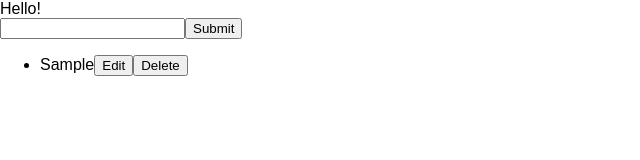
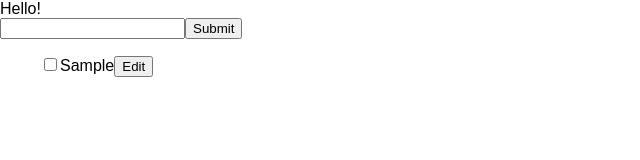
Before and after one commit to stepanencode/todo-list, a React (Create React App) app: page / in a window 1280 px wide. Both pictures are taken after typing "Sample" into the empty fields and a click on the button "Submit". Shown: the top 160 px of the page, without its empty margins (0-640 px from the left). Built offline with nearby package versions, Linux system fonts and the light colour scheme; the HTML template or start-up script is replaced by a standard one.

Commit message:
add checkbox

```diff
--- a/src/ListItem.js
+++ b/src/ListItem.js
@@ -6,8 +6,15 @@ class ListItem extends Component {
     super(props);
     this.state = {
       isEdit: false,
-      isHover: false
+      isHover: false,
+      isChecked: false
     }
+  }
+
+  toggleChange = () => {
+    this.setState({
+      isChecked: !this.state.isChecked,
+    });
   }
 
   handleDelete = (event) => {
@@ -39,41 +46,51 @@ class ListItem extends Component {
     })
   };
 
-  itemMouseOut = (event) => {
+  itemMouseLeave = (event) => {
     this.setState({
       isHover: false
     })
   };
 
+  render() {
+    let labelClassName = 'list_element';
+    if (this.state.isHover) {
+      labelClassName += ' active';
+    }
+    if (this.state.isChecked) {
+      labelClassName += ' checked';
+    }
 
-  render() {
-    let className = 'list_element';
-    if (this.state.isHover) {
-      className += ' active';
-    } else {
-      className = 'list_element';
-    }
     return(
-      <li  key={this.props.index} >
+      <li key={this.props.index} onMouseOver={this.itemMouseOver} onMouseLeave={this.itemMouseLeave}>
+        <input type="checkbox"
+          checked={this.state.isChecked}
+          onChange={this.toggleChange}
+        />
+
             {
               this.state.isEdit ?
-            ( <span>
-                <input value={this.props.item} onChange={this.handleChange}/>
+                (<span>
+                <input type='text' value={this.props.item} onChange={this.handleChange}/>
                 <button onClick={this.handleSave}>Save</button>
               </span>
                 ) : (
                   <span>
-                <label className={className} onMouseOver={this.itemMouseOver} onMouseOut={this.itemMouseOut}>{this.props.item}</label>
+                <label className={labelClassName}>{this.props.item}</label>
                 <button onClick={this.handleEdit}>Edit</button>
               </span>
                 )
-
             }
 
+            {
+              this.state.isHover ?
+                (
+                  <button className='button-delete btn' onClick={this.handleDelete}>
+                    Delete
+                  </button>
+                ) : null
+            }
 
-
-
-        <button onClick={this.handleDelete}>Delete</button>
       </li>
     )
   }
--- a/src/index.css
+++ b/src/index.css
@@ -4,9 +4,27 @@ body {
   font-family: sans-serif;
 }
 
-
+li {
+  list-style: none;
+}
 
 .active {
   background-color: #adebad ;
-  color:  #0f3e0f;
+  /*color:  #0f3e0f;*/
+
 }
+
+
+.button-wrapper {
+  padding: 0 10px;
+  background-color: aqua;
+}
+
+.button-delete {
+  /*display: none;*/
+}
+
+.checked {
+  color: red;
+  text-decoration: line-through;
+}
```
Lines whose indentation alone changed are shown as unchanged.
